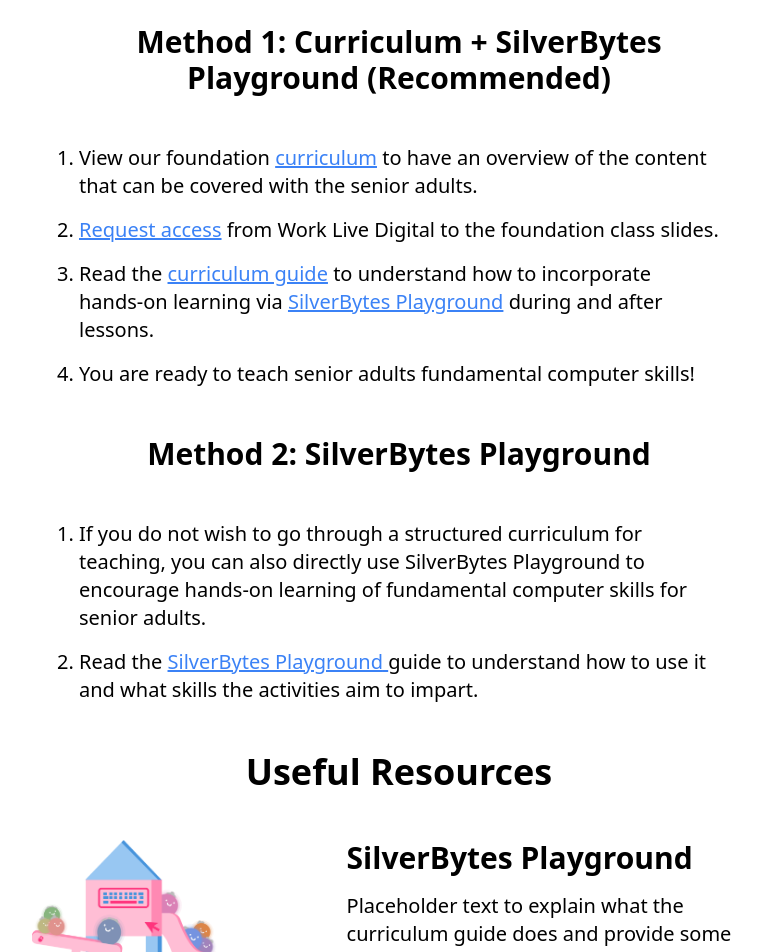
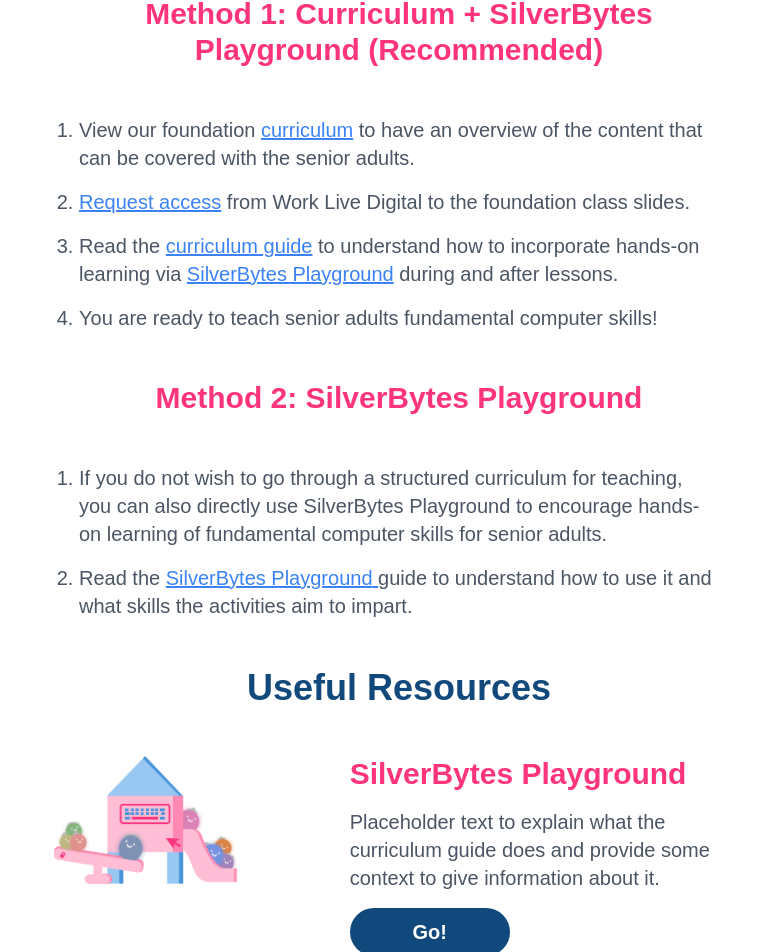
Before and after one commit to eugenetangkj/computereasylah, a Next.js app: page / in a window 1280 px wide. Shown: the part 1676-2628 px from the top of the page, without its empty margins (241-1003 px from the left). Built offline with nearby package versions, Linux system fonts and the light colour scheme.

Commit message:
Complete scene 5

```diff
--- a/components/Footer.tsx
+++ b/components/Footer.tsx
@@ -13,7 +13,7 @@ import {
 const Footer = () => {
   return (
     <footer className="w-full">
-      <div className="flex flex-col items-left bg-dark-blue px-10 py-16 ">
+      <div className="flex flex-col items-left bg-trust-blue-900 px-10 py-16 ">
         <div className="flex flex-col gap-y-2">
           <div className="flex flex-row items-center select-none">
             <Image src={Logo} alt="SilverBytes Logo" className="w-48" />
--- a/components/Navbar.tsx
+++ b/components/Navbar.tsx
@@ -6,7 +6,7 @@ import NextLink from "next/link";
 
 const Navbar = () => {
   return (
-    <nav className="flex justify-between items-center bg-dark-blue h-20">
+    <nav className="flex justify-between items-center bg-trust-blue-900 h-20">
       <div className="">
         <NextLink href="">
           <Image src={WhiteLogo} alt="Logo" className="w-48 ml-10" />
--- a/components/email/practice/email-scene-five.tsx
+++ b/components/email/practice/email-scene-five.tsx
@@ -9,6 +9,7 @@ interface EmailSceneFiveProps {
 
 //Home page for email activities in the playground
 export default function EmailSceneFive({ updateSceneIndex } : EmailSceneFiveProps) {
+    //Transition functions
     const handleNextButtonClick = () => {
         updateSceneIndex(6);
     }
@@ -17,6 +18,7 @@ export default function EmailSceneFive({ updateSceneIndex } : EmailSceneFiveProp
         updateSceneIndex(4);
     }
 
+    //Fade in animation
     const [isActive, setIsActive] = useState(false);
 
     useEffect(() => {
@@ -27,6 +29,66 @@ export default function EmailSceneFive({ updateSceneIndex } : EmailSceneFiveProp
 
       return () => clearTimeout(timer); // Clean up the timer on unmount
     }, []);
+
+
+    //Input form variables
+    const [toFieldData, setToFieldData] = useState('');
+    const [subjectFieldData, setSubjectFieldData] = useState('');
+    const [messageFieldData, setMessageFieldData] = useState('');
+
+    //Handle error message
+    const [errorMessage, setErrorMessage] = useState('');
+    const [shouldShowErrorPrompt, setShowShouldErrorPrompt] = useState(false);
+    const handleTryAgainButtonClick = () => {
+        setShowShouldErrorPrompt(false);
+    }
+
+
+    //Model answers
+    const toFieldModelAnswer = 'ahboon@gmail.com';
+    const subjectFieldModelAnswer = 'greetings';
+    const messageFieldModelAnswer = 'hi ah boon, long time no see!'
+    //Handler for send button
+    const handleSendButtonClick = () => {
+        //Check whether to field is correct
+        let processedToFieldInput = toFieldData.trim().toLowerCase();
+        if (processedToFieldInput != toFieldModelAnswer) {
+            //Show error prompt
+            setErrorMessage('Did you send to the correct email address?')
+            setShowShouldErrorPrompt(true);
+            return;
+        }
+
+        //Check whether subject field is correct
+        let processedSubjectFieldInput = subjectFieldData.trim().toLowerCase();
+        if (processedSubjectFieldInput != subjectFieldModelAnswer) {
+            //Show error prompt
+            setErrorMessage('Did you set the correct subject?')
+            setShowShouldErrorPrompt(true);
+            return;
+        }
+
+
+        //Check whether message field is correct
+        let processedMessageFieldInput = messageFieldData.trim().toLowerCase();
+        if (processedMessageFieldInput != messageFieldModelAnswer) {
+            //Show error prompt
+            setErrorMessage('Did you enter the correct message?')
+            setShowShouldErrorPrompt(true);
+            return;
+        }
+
+
+        //Reach here means all fields are correct
+        handleNextButtonClick();
+    }
+
+
+
+
+
+
+
 
 
     return (
@@ -62,11 +124,9 @@ export default function EmailSceneFive({ updateSceneIndex } : EmailSceneFiveProp
                                 placeholder="Email address of the person you want to send an email to"
                                 className="border border-gray-300 text-gray-900 rounded-lg text-xl font-roboto focus:outline-blue-500 p-2.5 w-3/4  placeholder-gray-300"
                                 onChange={(e: any) => {
-                                    //TODO: Update state of recipient's email address
+                                    setToFieldData(e.target.value);
                                 }}
                     />
-
-
                 </div>
 
                 {/* Subject field */}
@@ -79,7 +139,7 @@ export default function EmailSceneFive({ updateSceneIndex } : EmailSceneFiveProp
                                 placeholder="What topic is your email on"
                                 className="border border-gray-300 text-gray-900 rounded-lg text-xl font-roboto focus:outline-blue-500  w-3/4 p-2.5  placeholder-gray-300"
                                 onChange={(e: any) => {
-                                    //TODO: Update state of the email's subject
+                                    setSubjectFieldData(e.target.value);
                                 }}
                     />
                 </div>
@@ -94,30 +154,42 @@ export default function EmailSceneFive({ updateSceneIndex } : EmailSceneFiveProp
                                 placeholder="What do you want to say to the other person"
                                 className="border border-gray-300 text-gray-900 rounded-lg text-xl font-roboto focus:outline-blue-500  w-3/4 p-2.5  placeholder-gray-300 resize-none"
                                 onChange={(e: any) => {
-                                    //TODO: Update state of the email's message
+                                    setMessageFieldData(e.target.value);
                                 }}
                     />
 
 
                 </div>
 
-
-
-
+                {/* Send button and attach file */}
                 <div className='flex mx-8 space-x-4 mt-8'>
                     <button className="bg-blue-500 hover:shadow-lg text-white font-roboto py-4 rounded-lg flex px-4 justify-center duration-300 w-48 items-center animate-pulse"
-                        onClick={handleNextButtonClick}>
+                        onClick={handleSendButtonClick}>
                             <span className='text-3xl font-roboto'>Send</span>
                     </button>
                     <button className="cursor-auto">
                         <MdAttachFile className='text-gray-600 text-5xl' />
                     </button>
-
                 </div>
 
+            </div>
+
+            {/* Error Message */}
+            {
+                (shouldShowErrorPrompt)
+                ? <div className='fixed top-1/2 left-1/2 transform -translate-x-1/2 -translate-y-1/2 bg-trust-blue-100 p-16 rounded-xl flex flex-col justify-center items-center w-1/2 h-1/2 space-y-16'>
+                    <h4 className='text-trust-blue-900 text-5xl font-itim'>Hmmm... something is not right</h4>
+                    <h6 className='text-trust-blue-900 text-3xl font-itim'>{errorMessage}</h6>
+                    {/* Try again button */}
+                    <button className="bg-white hover:bg-trust-blue-500 text-trust-blue-900 hover:text-white font-itim py-4 px-16 rounded-full flex justify-center duration-300 text-3xl"
+                        onClick={handleTryAgainButtonClick}>
+                            <span>Try again</span>
+                    </button>
+                </div>
+                : ''
+            }
 
 
-            </div>
 
 
         </div>
--- a/pages/Landing.tsx
+++ b/pages/Landing.tsx
@@ -9,12 +9,13 @@ import ResourceIcon2 from "@/assets/resource_icon_2.png";
 import ResourceIcon3 from "@/assets/resource_icon_3.png";
 import NextLink from "next/link";
 
+
 const Intro = (props) => {
   const { title, text } = props;
   return (
     <div className="mx-auto w-1/2">
-      <p className="text-4xl font-semibold text-dark-blue p-12">{title}</p>
-      <p className="text-xl text-dark-gray ">{text}</p>
+      <p className="text-4xl font-semibold text-trust-blue-900 p-12">{title}</p>
+      <p className="text-xl text-gray-600 ">{text}</p>
     </div>
   );
 };
@@ -29,10 +30,10 @@ const Resource = (props) => {
       </div>
 
       <div className="text-left w-1/3">
-        <h2 className="text-3xl text-pink font-bold">{title}</h2>
-        <p className="text-dark-gray my-4 text-xl">{text}</p>
+        <h2 className="text-3xl text-compassion-pink-900 font-bold">{title}</h2>
+        <p className="text-gray-600 my-4 text-xl">{text}</p>
         <NextLink href={link}>
-          <button className="w-40 h-12 bg-dark-blue rounded-3xl text-white font-semibold text-xl">
+          <button className="w-40 h-12 bg-trust-blue-900 rounded-3xl text-white font-semibold text-xl">
             {button}
           </button>
         </NextLink>
@@ -69,10 +70,10 @@ const Landing = () => {
         />
 
         <div className="text-text text-left w-1/2">
-          <p className="text-pink text-3xl text-center font-semibold p-12">
+          <p className="text-compassion-pink-900 text-3xl text-center font-semibold p-12">
             Method 1: Curriculum + SilverBytes Playground (Recommended)
           </p>
-          <ol className="list-decimal space-y-4 text-dark-gray text-xl">
+          <ol className="list-decimal space-y-4 text-gray-600 text-xl">
             <li>
               View our foundation{" "}
               <a className="underline text-blue-500" href="#">
@@ -100,10 +101,10 @@ const Landing = () => {
             </li>
             <li>You are ready to teach senior adults fundamental computer skills!</li>
           </ol>
-          <p className="text-pink text-3xl text-center font-semibold p-12">
+          <p className="text-compassion-pink-900 text-3xl text-center font-semibold p-12">
             Method 2: SilverBytes Playground
           </p>
-          <ol className="list-decimal space-y-4 text-dark-gray text-xl">
+          <ol className="list-decimal space-y-4 text-gray-600 text-xl">
             <li>
               If you do not wish to go through a structured curriculum for teaching, you
               can also directly use SilverBytes Playground to encourage hands-on
@@ -141,7 +142,7 @@ const Landing = () => {
           button="View"
           link="/"
         />
-        <p className="text-4xl font-semibold text-dark-blue pt-12">
+        <p className="text-4xl font-semibold text-trust-blue-900 pt-12">
           We are supported by
         </p>
         <Image src={WLDLogo} alt="Work Live Digital Logo" className="w-48" />
--- a/tailwind.config.ts
+++ b/tailwind.config.ts
@@ -11,21 +11,14 @@ const config: Config = {
       backgroundImage: {
         "gradient-radial": "radial-gradient(var(--tw-gradient-stops))",
         "gradient-conic":
-          "conic-gradient(from 180deg at 50% 50%, var(--tw-gradient-stops))",
+        "conic-gradient(from 180deg at 50% 50%, var(--tw-gradient-stops))",
         "teaching-image": "url('../assets/teaching_image.png')",
-      },
-      colors: {
-        "dark-blue": "#12497C",
-        "dark-gray": "#595959",
-        pink: "#FE357D",
-      },
-      fontFamily: {
-        sans: ['"PT Sans"', "sans-serif"],
       },
       fontFamily: {
         nunito: ['Nunito', 'sans-serif'],
         itim: ['Itim', 'cursive'],
-        roboto: ['Roboto', 'sans-serif']
+        roboto: ['Roboto', 'sans-serif'],
+        sans: ['"PT Sans"', "sans-serif"],
       },
       colors: {
         'compassion-pink': {
```
